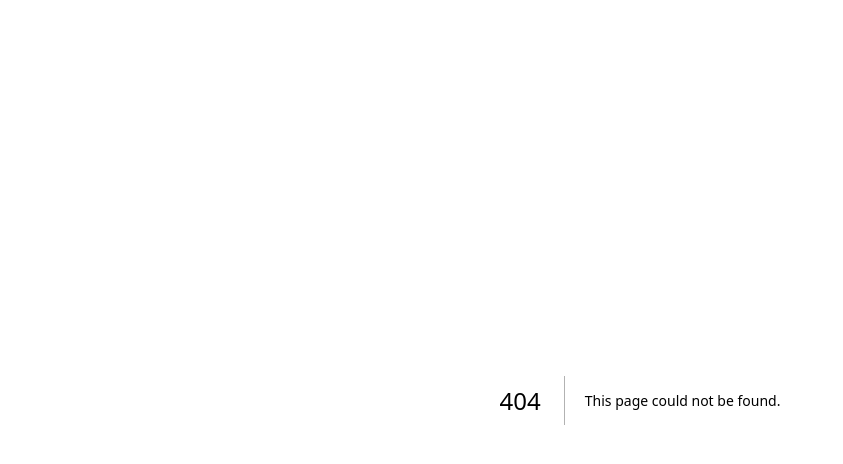
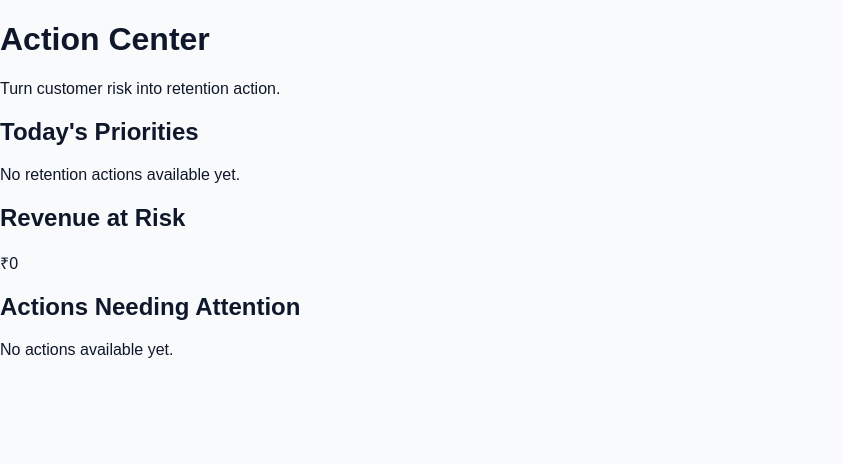
Before and after one commit to akshaybhardwaj411/ai-customer-retention-platform, a Next.js app in the folder frontend/: page /action-center in a window 1280 px wide. Before the commit this address had no page. Shown: the top 464 px of the page, without its empty margins (0-843 px from the left). Built offline with nearby package versions, Linux system fonts and the light colour scheme.

Commit message:
Create ActionCenterPage component with initial layout

```diff
--- /dev/null
+++ b/frontend/app/action-center/page.tsx
@@ -0,0 +1,29 @@
+export default function ActionCenterPage() {
+  return (
+    <main>
+      <h1>Action Center</h1>
+
+      <p>
+        Turn customer risk into retention action.
+      </p>
+
+      <section>
+        <h2>Today&apos;s Priorities</h2>
+
+        <p>No retention actions available yet.</p>
+      </section>
+
+      <section>
+        <h2>Revenue at Risk</h2>
+
+        <p>₹0</p>
+      </section>
+
+      <section>
+        <h2>Actions Needing Attention</h2>
+
+        <p>No actions available yet.</p>
+      </section>
+    </main>
+  );
+}
```
